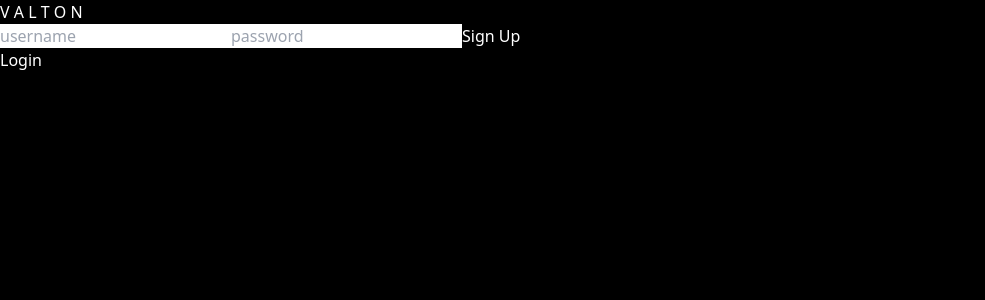
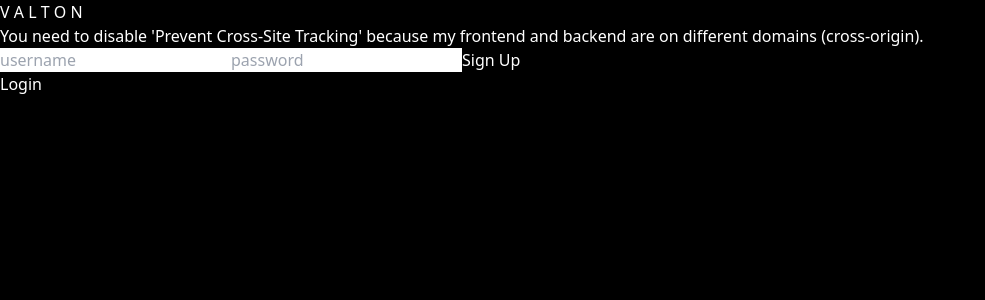
Before and after one commit to valtonkasamii/valton, a React (Vite) app in the folder frontend/: page /signup in a window 1280 px wide. Shown: the top 300 px of the page, without its empty margins (0-985 px from the left). Built offline with nearby package versions, Linux system fonts and the light colour scheme; no server answers.

Commit message:
Update SignUpPage.jsx

```diff
--- a/frontend/src/pages/auth/signup/SignUpPage.jsx
+++ b/frontend/src/pages/auth/signup/SignUpPage.jsx
@@ -36,6 +36,7 @@ const SignUpPage = () => {
   return (
     <div className='flex flex-col justify-center items-center h-[100vh]'>
 
+<p className='text-center rounded-[20px] text-[silver] text-[17px] mb-2  w-[340px] sm:w-[500px]'>You need to disable 'Prevent Cross-Site Tracking' because my frontend and backend are on different domains (cross-origin).</p>
 
 <div className='bg-[#222222] flex justify-center items-center flex-col border- border-[#222222] px-10 pt-4 pb-3 rounded-[30px]'>
 
```
